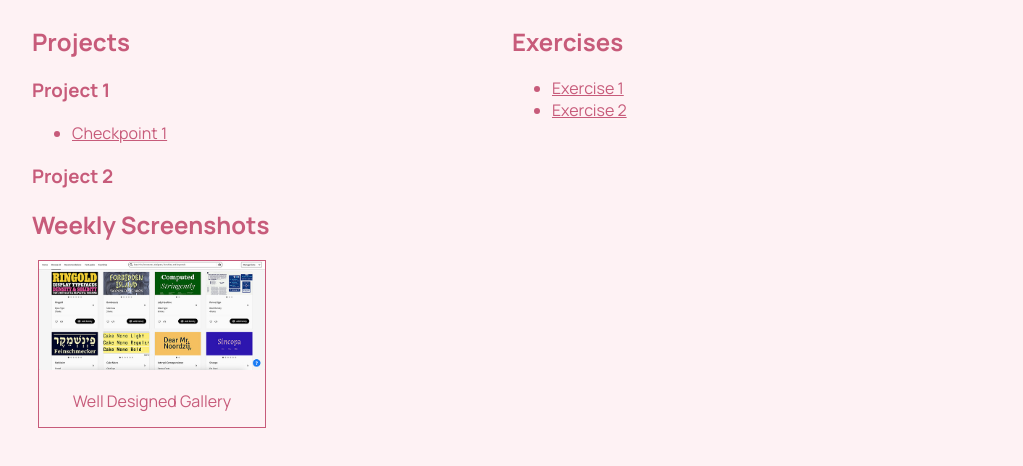
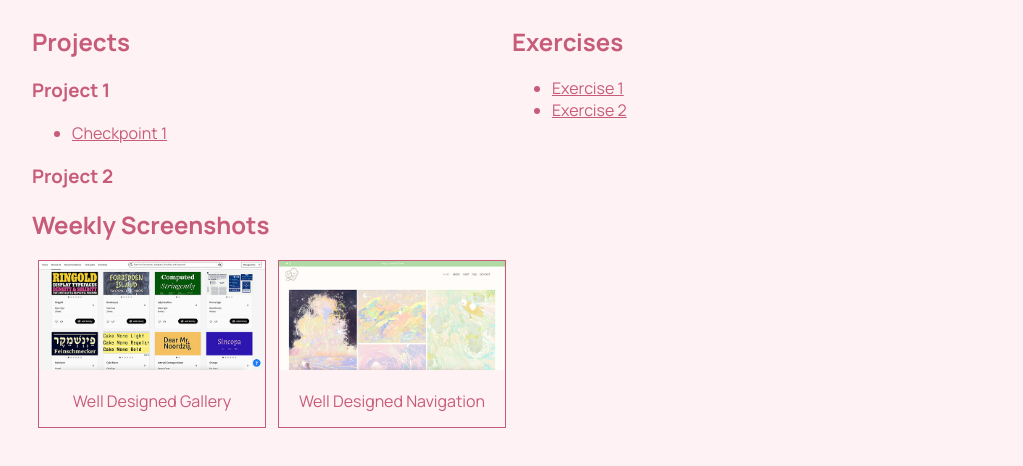
Before and after one commit to aaslam8/avt415, a plain HTML site: page index.html in a window 1280 px wide. Shown: the part 104-570 px from the top of the page, without its empty margins (128-1151 px from the left). Drawn offline with Linux system fonts and the light colour scheme.

Commit message:
added weekly ss

```diff
--- a/index.html
+++ b/index.html
@@ -40,6 +40,14 @@
     <div class="desc">Well Designed Gallery</div>
   </div>
 </div>
+<div class="responsive">
+  <div class="gallery">
+    <a target="_blank" href="navigation.jpg">
+      <img src="navigation.jpg" alt="Navigation Layout">
+    </a>
+    <div class="desc">Well Designed Navigation</div>
+  </div>
+</div>
 </div>
 </main>
 </body>
```
Also changed, not shown: navigation.jpg (added).
